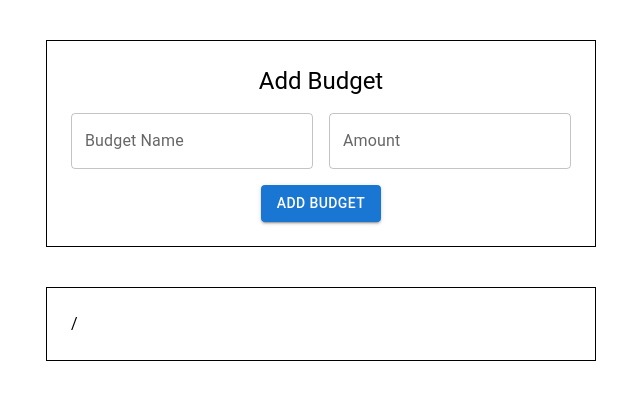
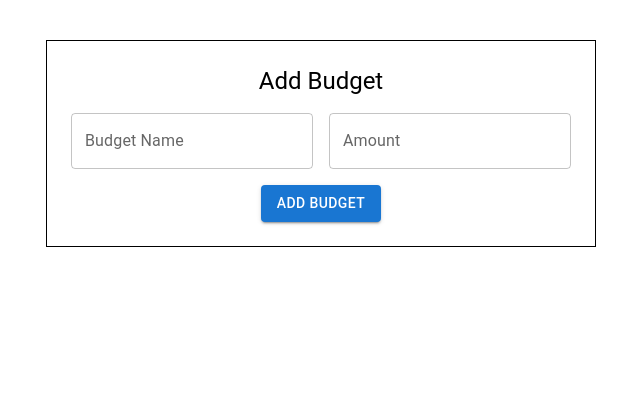
Before and after one commit to vknanavati/typescript-calculator, a React (Create React App) app: page / in a window 1280 px wide. Shown: the top 400 px of the page, without its empty margins (18-658 px from the left). Built offline with nearby package versions, Linux system fonts and the light colour scheme.

Commit message:
conditionally render Budget Card.

```diff
--- a/src/App.tsx
+++ b/src/App.tsx
@@ -1,5 +1,4 @@
-import React from 'react';
-import { useState } from 'react';
+ import { useState } from 'react';
 import { Container } from '@mui/material';
 import { CreateBudget } from './components/CreateBudget';
 import { BudgetCard } from './components/BudgetCard'
@@ -12,7 +11,9 @@ function App() {
   return (
    <Container sx={{mt: 5}}>
     <CreateBudget setName={setName} setAmount={setAmount} setTotal={setTotal}/>
-    <BudgetCard name={name} amount={amount} total={total}/>
+    {name && amount && (
+      <BudgetCard name={name} amount={amount} total={total}/>
+    )}
    </Container>
   );
 }
```
